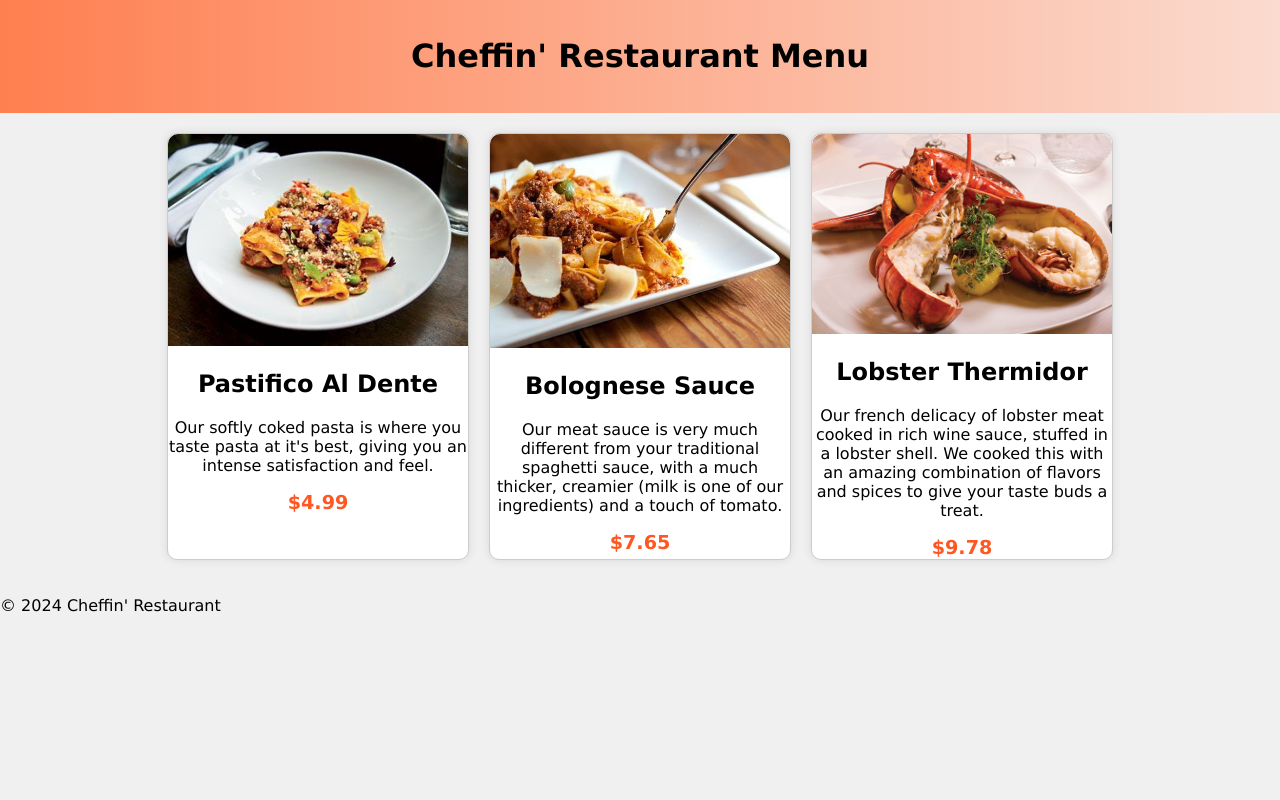
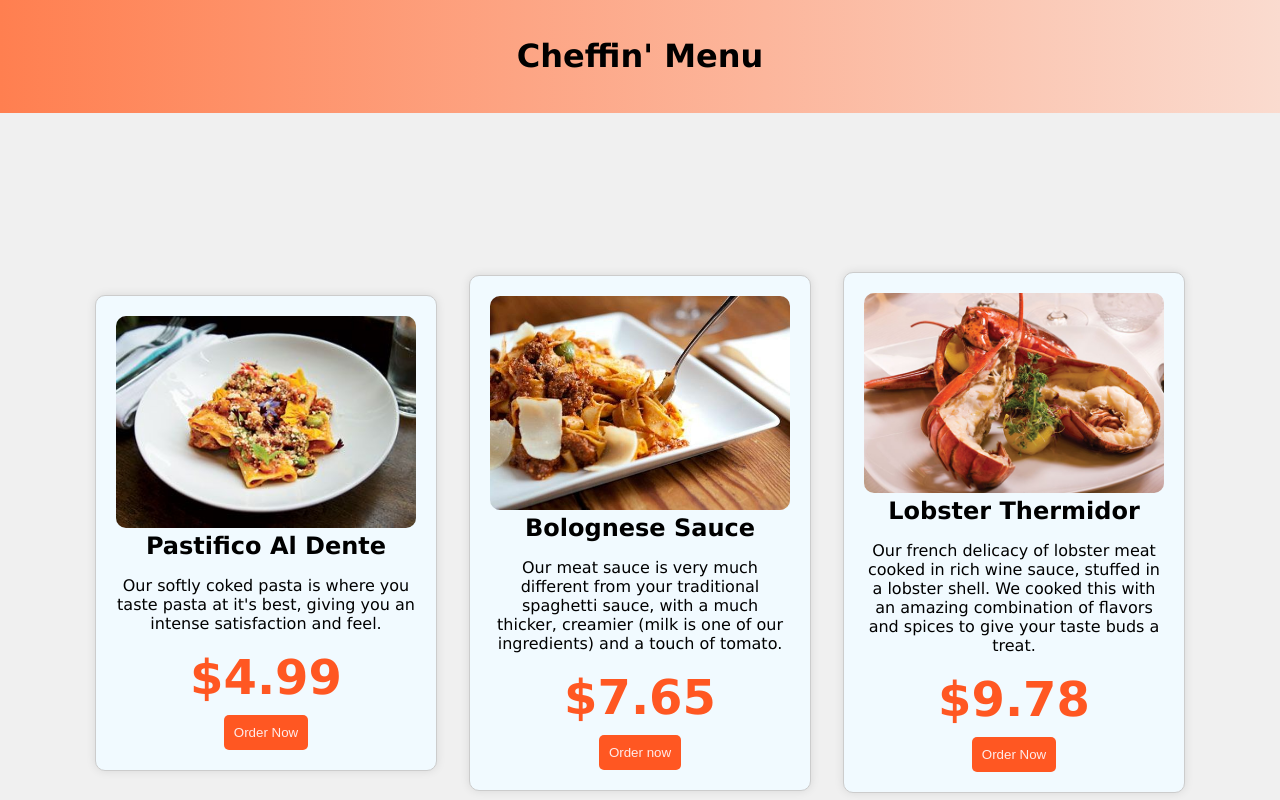
Before and after one commit to chimdike21/fastfod-menu, a plain HTML site: page index.html in a window 1280 px wide. Shown: the top 800 px of the page. Drawn offline with Linux system fonts and the light colour scheme.

Commit message:
new commit

```diff
--- a/index.html
+++ b/index.html
@@ -8,16 +8,18 @@
     </head>
     <body>
         <header>
-            <h1>Cheffin' Restaurant Menu</h1>
+            <h1>Cheffin' Menu</h1>
         </header>
 
         <section class="menu">
             <article class="menu-item">
                 <img src="./images/pasta.jpg" alt="dish 1">
-                <h2>Pastifico Al Dente</h2>
+                <div class="chowtitle">Pastifico Al Dente</div>
                 <p>Our softly coked pasta is where you taste pasta at it's best, giving you an intense satisfaction and feel.
                 </p>
-                <span class="price">$4.99</span>
+                <div class="price">$4.99</div>
+
+                <button class="btn">Order Now</button>
 
 
 
@@ -25,22 +27,25 @@
 
             <article class="menu-item">
                 <img src="./images/bolognese.jpg" alt="dish 2">
-                <h2>Bolognese Sauce</h2>
+                <div class="chowtitle">Bolognese Sauce</div>
                 <p>Our meat sauce is very much different from your traditional spaghetti sauce, with a much thicker, creamier
                     (milk is one of our ingredients) and a touch of tomato.
                 </p>
-                <span class="price">$7.65</span>
+                <div class="price">$7.65</div>
+                <button class="btn">Order now</button>
 
 
             </article>
 
             <article class="menu-item">
                 <img src="./images/lobster.jpg" alt="dish 3">
-                <h2>Lobster Thermidor</h2>
+                <div class="chowtitle">Lobster Thermidor</div>
                 <p>Our french delicacy of lobster meat cooked in rich wine sauce, stuffed in a lobster shell.
                     We cooked this with an amazing combination of flavors and spices to give your taste buds a treat.
                 </p>
-                <span class="price">$9.78</span>
+                <div class="price">$9.78</div>
+
+                <button class="btn">Order Now</button>
 
 
             </article>
--- a/style.css
+++ b/style.css
@@ -14,33 +14,65 @@ header{
 }
 
 img{
-    border-top-right-radius: 10px;
-    border-top-left-radius: 10px;
+    border-radius: 10px;
+
+
 }
 
 .menu{
     display:flex;
-    flex-wrap:wrap;
+    align-items: center;
     justify-content:center;
-    gap:20px;
+    gap:2rem;
     padding:20px;
+    height:100vh;
 }
 
 .menu-item{
-    background-color:#fff;
+    background-color:#f1faff;
+    flex:1;
     border:1px solid #ccc;
     text-align:center;
     box-shadow:0px 0px 10px rgba(0, 0, 0, 0.1);
     border-radius:10px;
-    width:300px;
+    max-width:300px;
+    padding:20px;
 }
 
 .menu-item img{
     max-width: 100%;
 }
 
+.chowtitle{
+    font-size:24px;
+    font-weight:bold;
+    margin-bottom:10px;
+}
+
 .price{
     font-weight:bold;
     color:#ff5722;
-    font-size:1.2em;
+    font-size:48px;
+    margin-bottom:10px;
 }
+
+.btn{
+    border:none;
+    border-radius:5px;
+    background-color: #ff5722;
+    padding:10px;
+    color:#feeceb;
+    cursor:pointer;
+
+}
+
+@media(max-width:1250px){
+    .menu{
+        flex-direction: column;
+        height:100%;
+    }
+
+    .footer{
+        justify-content: center;
+    }
+}
```
